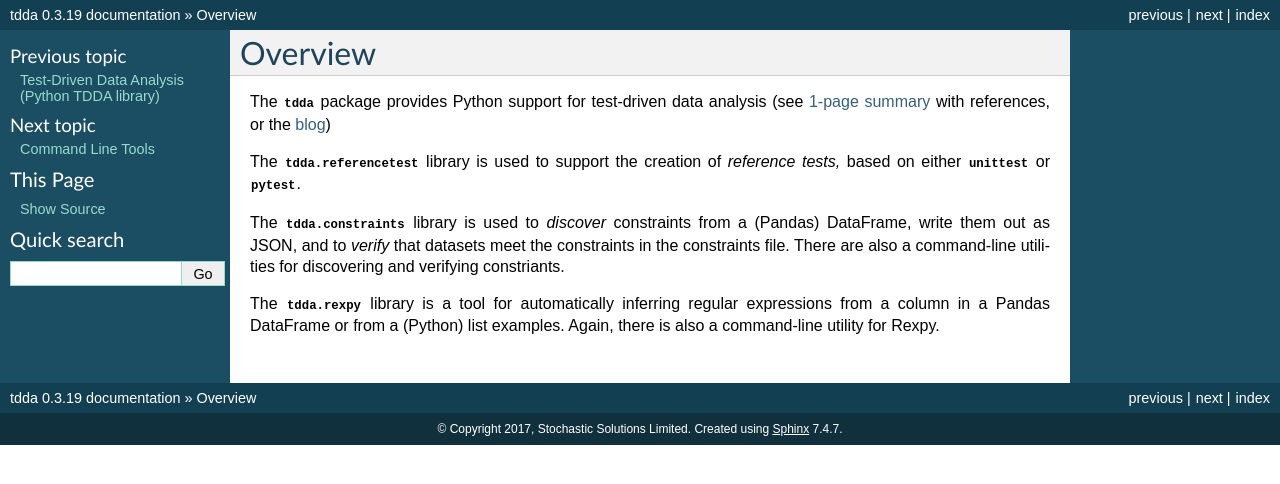
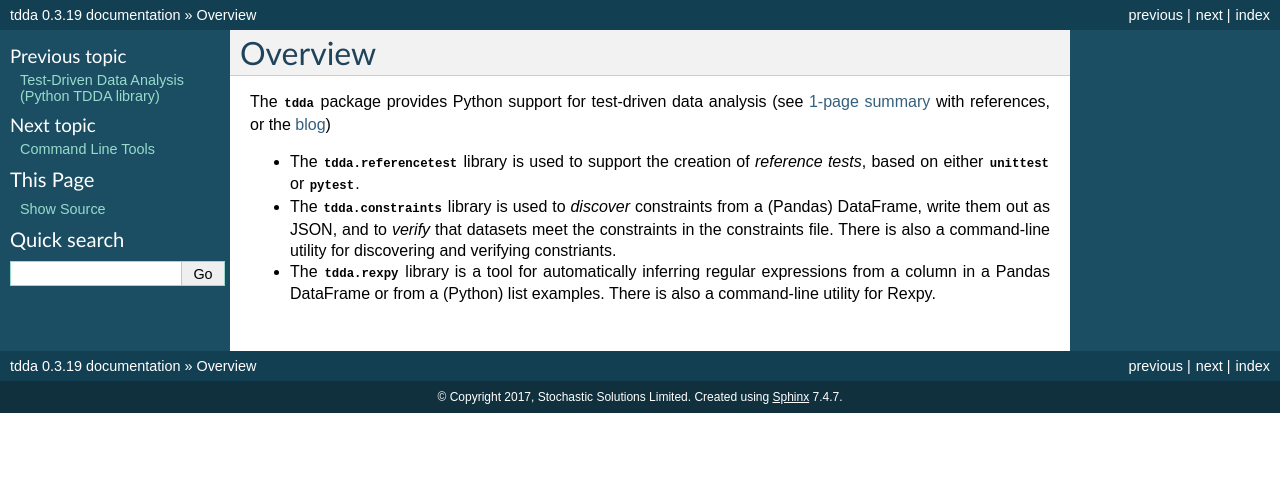
Before and after one commit to tdda/tdda, a Sphinx documentation site: the page built from doc/source/overview.txt, in a window 1280 px wide. Shown: the top 484 px of the page. Built offline with Sphinx 7.4.7, drawn with Linux system fonts in a browser that asks for light colours.

Commit message:
Updated documentation some more.
(And added a placeholder 'tdda' command implementation, for use in development).

```diff
--- a/doc/source/index.txt
+++ b/doc/source/index.txt
@@ -16,6 +16,7 @@ Test-Driven Data Analysis (Python TDDA library)
    referencetest.txt
    constraints.txt
    rexpy.txt
+   examples.txt
 
 
 Indices and tables
--- a/doc/source/overview.txt
+++ b/doc/source/overview.txt
@@ -6,17 +6,16 @@ test-driven data analysis
 (see `1-page summary <http://StochasticSolutions.com/>`_
 with references, or the `blog <http://tdda.info>`_)
 
-The :py:mod:`tdda.referencetest` library is used to support the creation of
-*reference tests,*
-based on either :py:mod:`unittest` or :py:mod:`pytest`.
+* The :py:mod:`tdda.referencetest` library is used to support the creation of
+  *reference tests*, based on either :py:mod:`unittest` or :py:mod:`pytest`.
 
-The :py:mod:`tdda.constraints` library is used to *discover* constraints
-from a (Pandas) DataFrame, write them out as JSON, and to *verify* that
-datasets meet the constraints in the constraints file.
-There are also a command-line utilities for discovering and verifying
-constriants.
+* The :py:mod:`tdda.constraints` library is used to *discover* constraints
+  from a (Pandas) DataFrame, write them out as JSON, and to *verify* that
+  datasets meet the constraints in the constraints file.
+  There is also a command-line utility for discovering and verifying
+  constriants.
 
-The :py:mod:`tdda.rexpy` library is a tool for automatically
-inferring regular expressions from a column in a Pandas DataFrame
-or from a (Python) list examples.
-Again, there is also a command-line utility for Rexpy.
+* The :py:mod:`tdda.rexpy` library is a tool for automatically
+  inferring regular expressions from a column in a Pandas DataFrame
+  or from a (Python) list examples.
+  There is also a command-line utility for Rexpy.
```
Also changed, not shown: doc/source/constraints.txt (+47 -29 lines), doc/source/examples.txt (added, +9 -0 lines), 6 other files.
